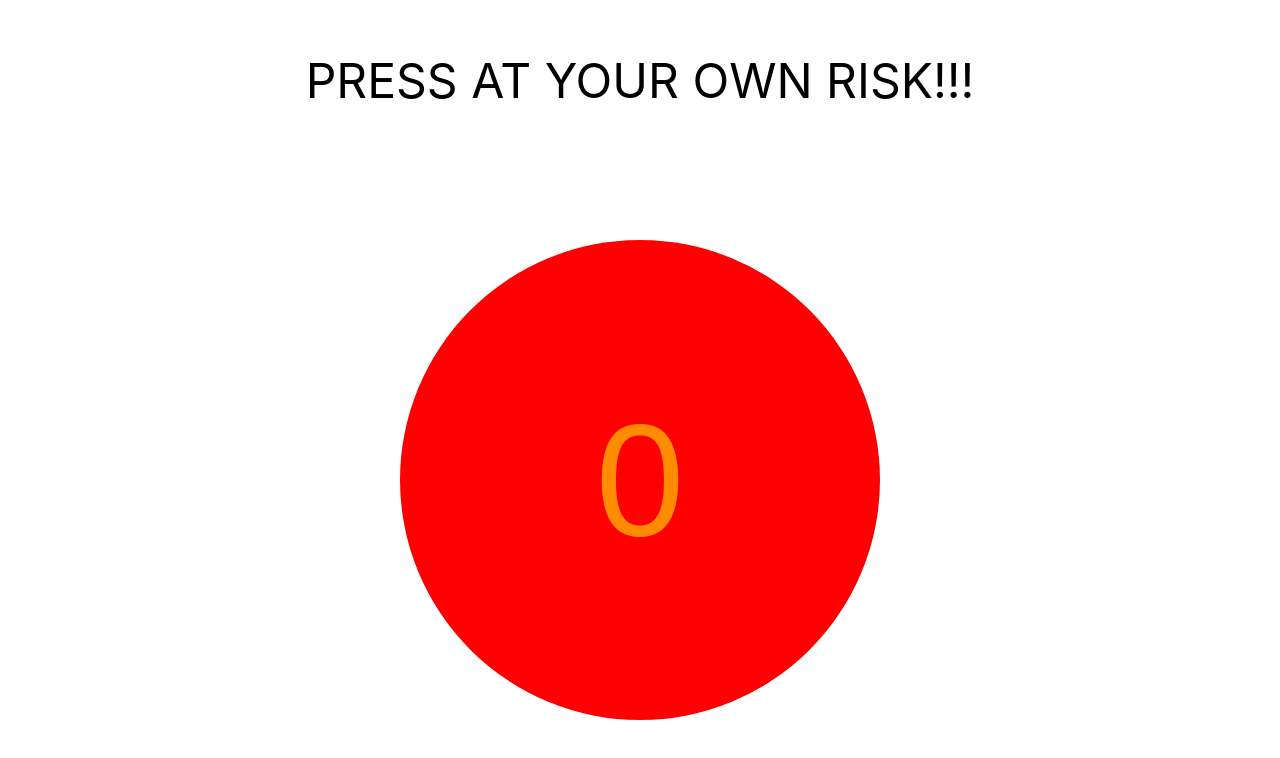
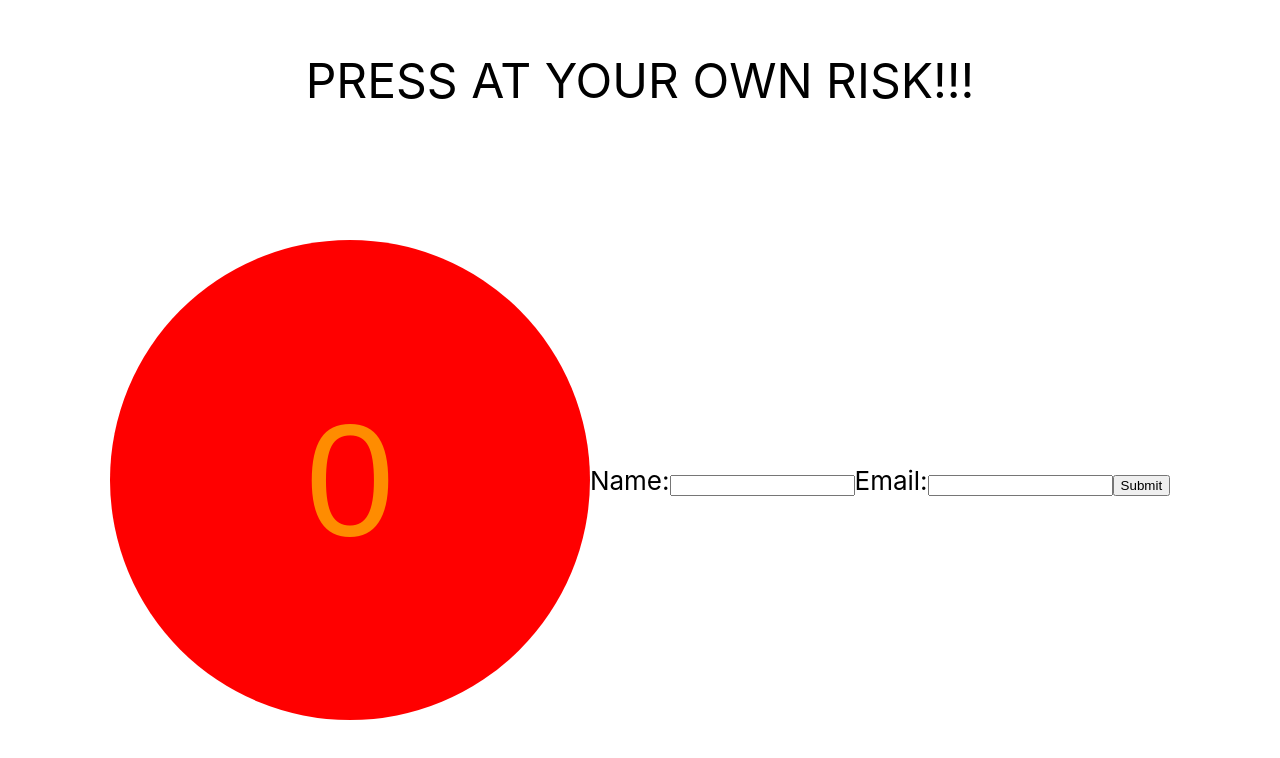
Before and after one commit to Andy-Robertson/tdd-react-practice, a React (Create React App) app: page / in a window 1280 px wide. Shown: the top 758 px of the page. Built offline with nearby package versions, Linux system fonts and the light colour scheme.

Commit message:
Added render tests for form and child elements

```diff
--- a/src/Components/Form.js
+++ b/src/Components/Form.js
@@ -1,7 +1,15 @@
 import React from "react";
 
 const Form = () => {
-  return <form name="form"></form>;
+  return (
+    <form name="form">
+      <label htmlFor="name" typeof="text">Name:</label>
+      <input id="name" />
+      <label htmlFor="email" typeof="text">Email:</label>
+      <input id="email" />
+      <button>Submit</button>
+    </form>
+  );
 };
 
 export default Form;
```
Also changed, not shown: 2 other files (tests, documents, lock files or other folders).
